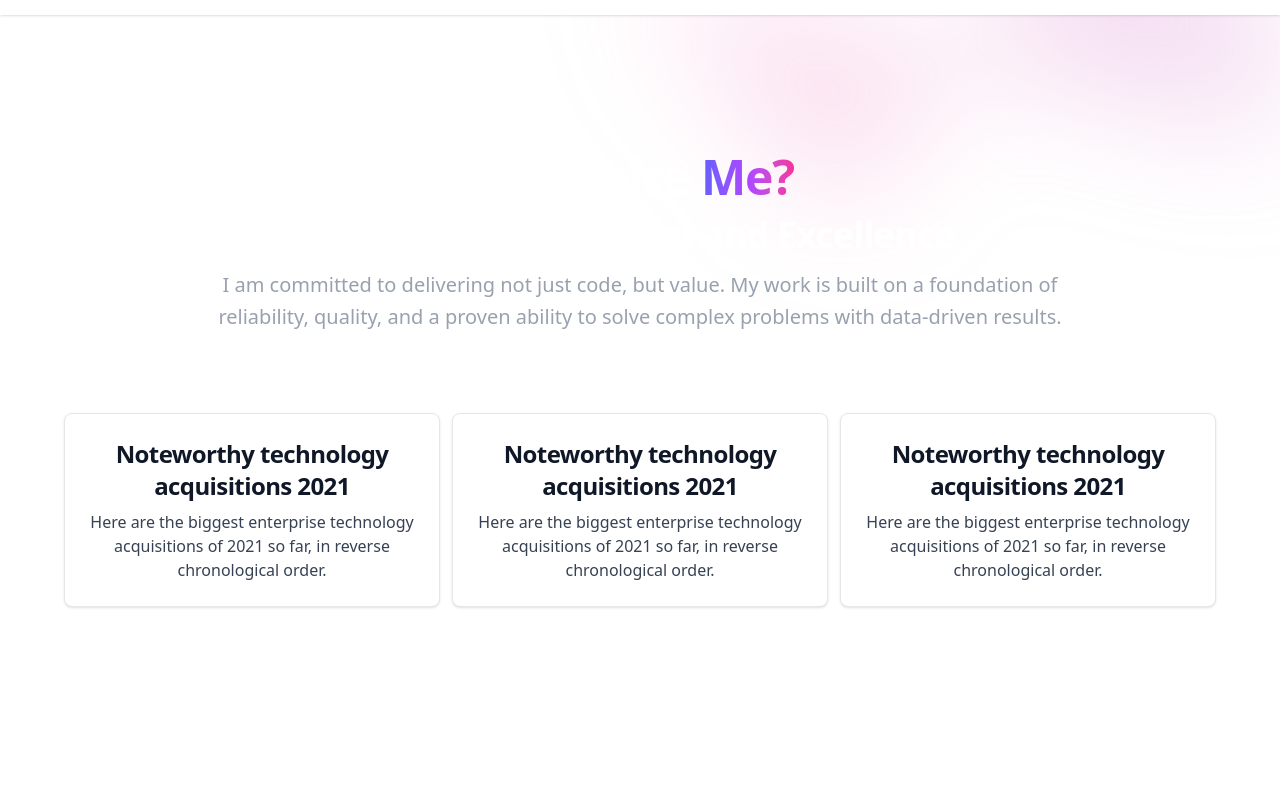
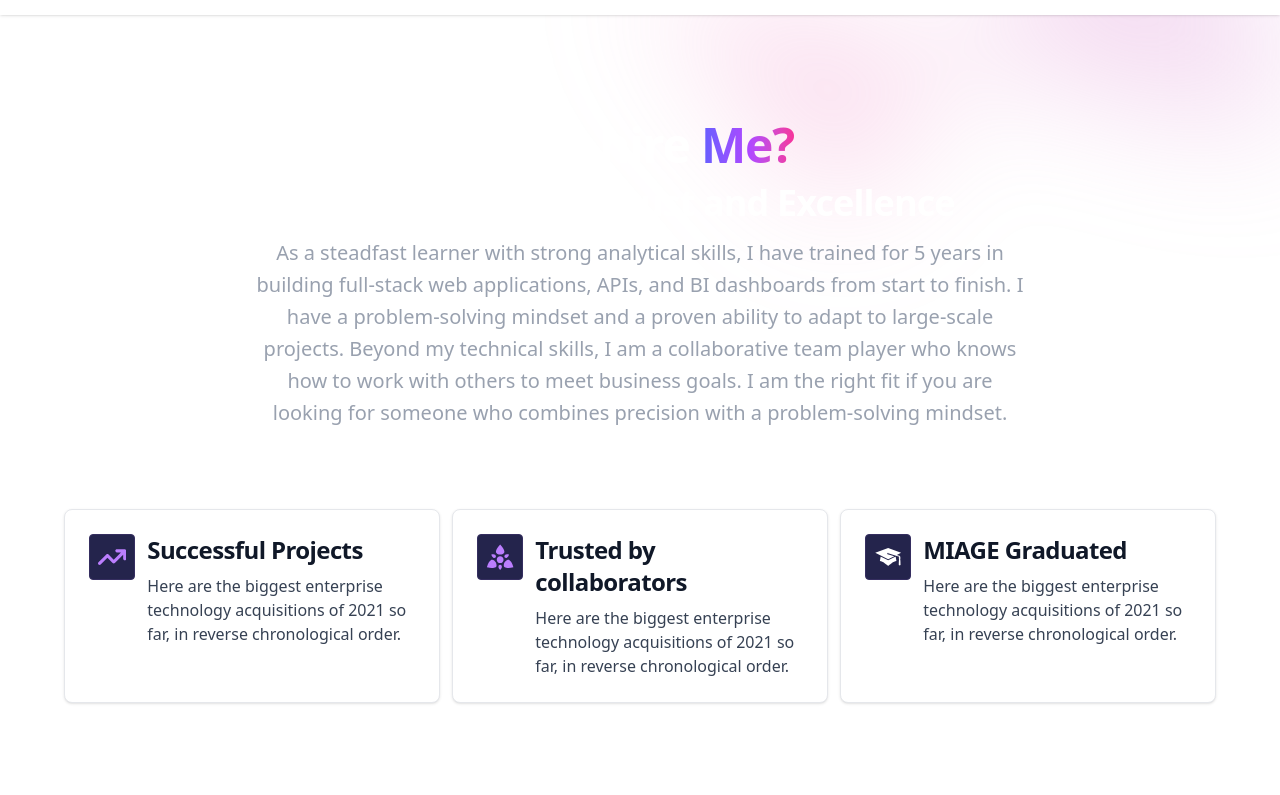
Before and after one commit to Serge07cloud/my-portfolio, a React (Vite) app: page / in a window 1280 px wide. Shown: the part 785-1580 px from the top of the page. Built offline with nearby package versions, Linux system fonts and the light colour scheme.

Commit message:
Update hire me section

```diff
--- a/src/components/Projects.jsx
+++ b/src/components/Projects.jsx
@@ -12,7 +12,6 @@ const Projects = () =>
         <div className="bg-gray-900">
           <div className="mx-auto max-w-7xl px-6 lg:px-8">
             <div className="mx-auto mt-10 grid max-w-2xl grid-cols-1 gap-x-8 gap-y-16 lg:mx-0 lg:max-w-none lg:grid-cols-3">
-
 
               <article className="max-w-sm bg-white border border-gray-200 rounded-lg shadow-sm dark:bg-gray-800 dark:border-gray-700">
                 <a href="#">
--- a/src/components/Welcome.jsx
+++ b/src/components/Welcome.jsx
@@ -1,11 +1,13 @@
 import CoreTech from "./coreTech";
+import { FaArrowTrendUp } from "react-icons/fa6";
+import { GiOvermind, GiGraduateCap } from "react-icons/gi";
 
 const Welcome = () =>
 {
   return (
     <>
       <div>
-        <div className="mx-auto max-w-2xl py-36 sm:py-36 lg:py-36">
+        <div className="mx-auto max-w-2xl py-32 sm:py-32 lg:py-32">
           <div aria-hidden="true" className="absolute inset-x-0 -top-40 -z-10 transform-gpu overflow-hidden blur-3xl sm:-top-80">
             <div style={ { clipPath: 'polygon(74.1 % 44.1 %, 100 % 61.6 %, 97.5 % 26.9 %, 85.5 % 0.1 %, 80.7 % 2 %, 72.5 % 32.5 %, 60.2 % 62.4 %, 52.4 % 68.1 %, 47.5 % 58.3 %, 45.2 % 34.5 %, 27.5 % 76.7 %, 0.1 % 64.9 %, 17.9 % 100 %, 27.6 % 76.8 %, 76.1 % 97.7 %, 74.1 % 44.1 %)' } } className="relative left-[calc(50%-11rem)] aspect-1155/678 w-144.5 -translate-x-1/2 rotate-30 bg-linear-to-tr from-[#ff80b5] to-[#9089fc] opacity-30 sm:left-[calc(50%-30rem)] sm:w-288.75"></div>
           </div>
@@ -35,31 +37,41 @@ const Welcome = () =>
           <div style={ { clipPath: 'polygon(74.1% 44.1%, 100% 61.6%, 97.5% 26.9%, 85.5% 0.1%, 80.7% 2%, 72.5% 32.5%, 60.2% 62.4%, 52.4% 68.1%, 47.5% 58.3%, 45.2% 34.5%, 27.5% 76.7%, 0.1% 64.9%, 17.9% 100%, 27.6% 76.8%, 76.1% 97.7%, 74.1% 44.1%)' } } className="relative left-[calc(50%+3rem)] aspect-1155/678 w-144.5 -translate-x-1/2 bg-linear-to-tr from-[#ff80b5] to-[#9089fc] opacity-30 sm:left-[calc(50%+36rem)] sm:w-288.75"></div>
         </div>
 
-        <div className="text-center mx-auto max-w-6xl pb-48 sm:pb-48 lg:pb-48">
+        <div className="text-center mx-auto max-w-6xl pb-32 sm:pb-32 lg:pb-32">
           <h1 className="text-5xl font-semibold tracking-tight text-balance text-white sm:text-5xl">Why hire <span className="font-bold bg-clip-text text-transparent bg-gradient-to-r from-indigo-500 via-purple-500 to-pink-500">Me?</span></h1>
           <h1 className="py-3.5 text-3xl font-bold tracking-tight text-balance text-white sm:text-4xl">A Foundation of Trust and Excellence</h1>
-          <div className="text-lg font-medium text-pretty max-w-4xl mx-auto text-gray-400 sm:text-xl/8">
-            I am committed to delivering not just code, but value. My work is built on a foundation of reliability, quality, and a proven ability to solve complex problems with data-driven results.
+          <div className="text-lg font-normal text-pretty max-w-3xl mx-auto text-gray-400 sm:text-xl/8">
+            As a steadfast learner with strong analytical skills, I have trained for 5 years in building full-stack web applications, APIs, and BI dashboards from start to finish. I have a problem-solving mindset and a proven ability to adapt to large-scale projects. Beyond my technical skills, I am a collaborative team player who knows how to work with others to meet business goals. I am the right fit if you are looking for someone who combines precision with a problem-solving mindset.
           </div>
-
           <div className="grid place-content-center lg:grid-cols-3 lg:gap-3 mt-20">
 
-            <a href="#" className="block max-w-sm p-6 mb-7 bg-white border border-gray-200 rounded-lg shadow-sm hover:bg-gray-100 dark:bg-gray-800 dark:border-gray-700 dark:hover:bg-gray-700">
+            <a href="#" className="max-w-sm p-6 mb-7 bg-white border border-gray-200 rounded-lg shadow-sm hover:bg-gray-100 dark:bg-gray-800 dark:border-gray-700 dark:hover:bg-gray-700 flex flex-column">
+              <FaArrowTrendUp size={ 80 } color="#bb7efe" className="mr-3 border border-[#352e60] w-fit h-fit p-2 rounded bg-[#24244c]" />
+              <div className="text-left">
+                <h5 className="mb-2 text-2xl font-semibold tracking-tight text-gray-900 dark:text-white">
+                  Successful Projects
+                </h5>
+                <p className="font-normal text-gray-700 dark:text-gray-400">Here are the biggest enterprise technology acquisitions of 2021 so far, in reverse chronological order.</p>
+              </div>
 
-              <h5 className="mb-2 text-2xl font-bold tracking-tight text-gray-900 dark:text-white">Noteworthy technology acquisitions 2021</h5>
-              <p className="font-normal text-gray-700 dark:text-gray-400">Here are the biggest enterprise technology acquisitions of 2021 so far, in reverse chronological order.</p>
             </a>
 
-            <a href="#" className="block max-w-sm p-6 mb-7 bg-white border border-gray-200 rounded-lg shadow-sm hover:bg-gray-100 dark:bg-gray-800 dark:border-gray-700 dark:hover:bg-gray-700">
+            <a href="#" className="max-w-sm p-6 mb-7 bg-white border border-gray-200 rounded-lg shadow-sm hover:bg-gray-100 dark:bg-gray-800 dark:border-gray-700 dark:hover:bg-gray-700 flex flex-column">
+              <GiOvermind size={ 80 } color="#bb7efe" className="mr-3 border border-[#352e60] w-fit h-fit p-2 rounded bg-[#24244c]" />
+              <div className="text-left">
+                <h5 className="mb-2 text-2xl font-semibold tracking-tight text-gray-900 dark:text-white">Trusted by collaborators</h5>
+                <p className="font-normal text-gray-700 dark:text-gray-400">Here are the biggest enterprise technology acquisitions of 2021 so far, in reverse chronological order.</p>
+              </div>
 
-              <h5 className="mb-2 text-2xl font-bold tracking-tight text-gray-900 dark:text-white">Noteworthy technology acquisitions 2021</h5>
-              <p className="font-normal text-gray-700 dark:text-gray-400">Here are the biggest enterprise technology acquisitions of 2021 so far, in reverse chronological order.</p>
             </a>
 
-            <a href="#" className="block max-w-sm p-6 mb-7 bg-white border border-gray-200 rounded-lg shadow-sm hover:bg-gray-100 dark:bg-gray-800 dark:border-gray-700 dark:hover:bg-gray-700">
+            <a href="#" className=" max-w-sm p-6 mb-7 bg-white border border-gray-200 rounded-lg shadow-sm hover:bg-gray-100 dark:bg-gray-800 dark:border-gray-700 dark:hover:bg-gray-700 flex flex-column">
+              <GiGraduateCap size={ 80 } color="#ffffff" className="mr-3 border border-[#352e60] w-fit h-fit p-2 rounded bg-[#24244c]" />
+              <div className="text-left">
+                <h5 className="mb-2 text-2xl font-semibold tracking-tight text-gray-900 dark:text-white">MIAGE Graduated</h5>
+                <p className="font-normal text-gray-700 dark:text-gray-400">Here are the biggest enterprise technology acquisitions of 2021 so far, in reverse chronological order.</p>
+              </div>
 
-              <h5 className="mb-2 text-2xl font-bold tracking-tight text-gray-900 dark:text-white">Noteworthy technology acquisitions 2021</h5>
-              <p className="font-normal text-gray-700 dark:text-gray-400">Here are the biggest enterprise technology acquisitions of 2021 so far, in reverse chronological order.</p>
             </a>
           </div>
         </div>
```
